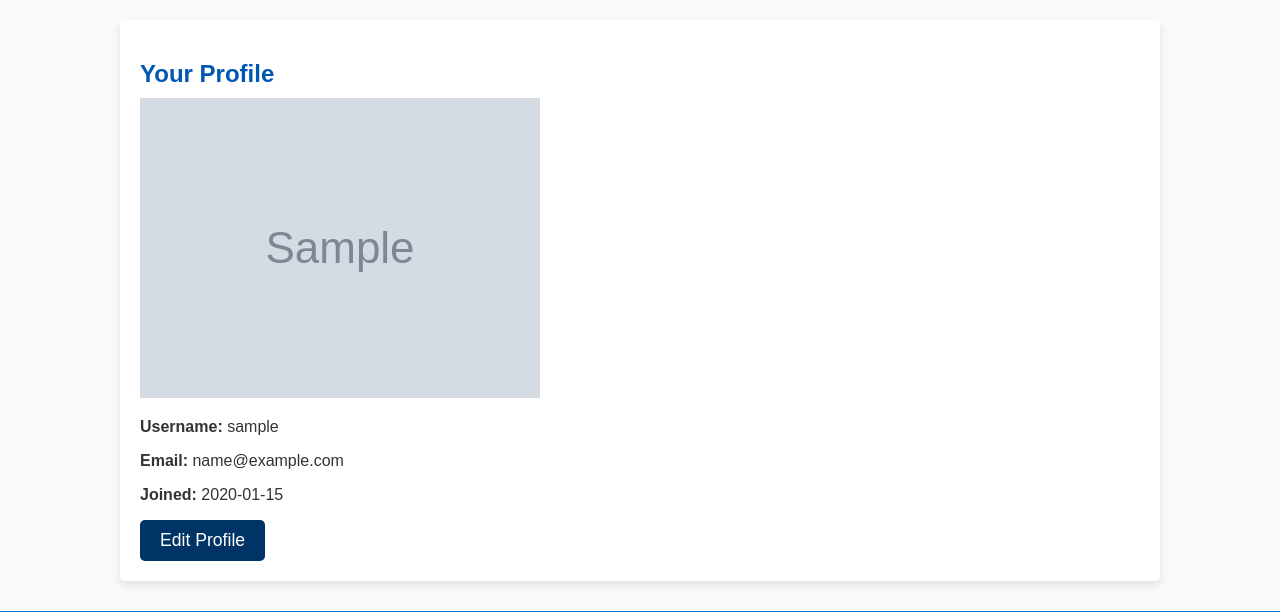
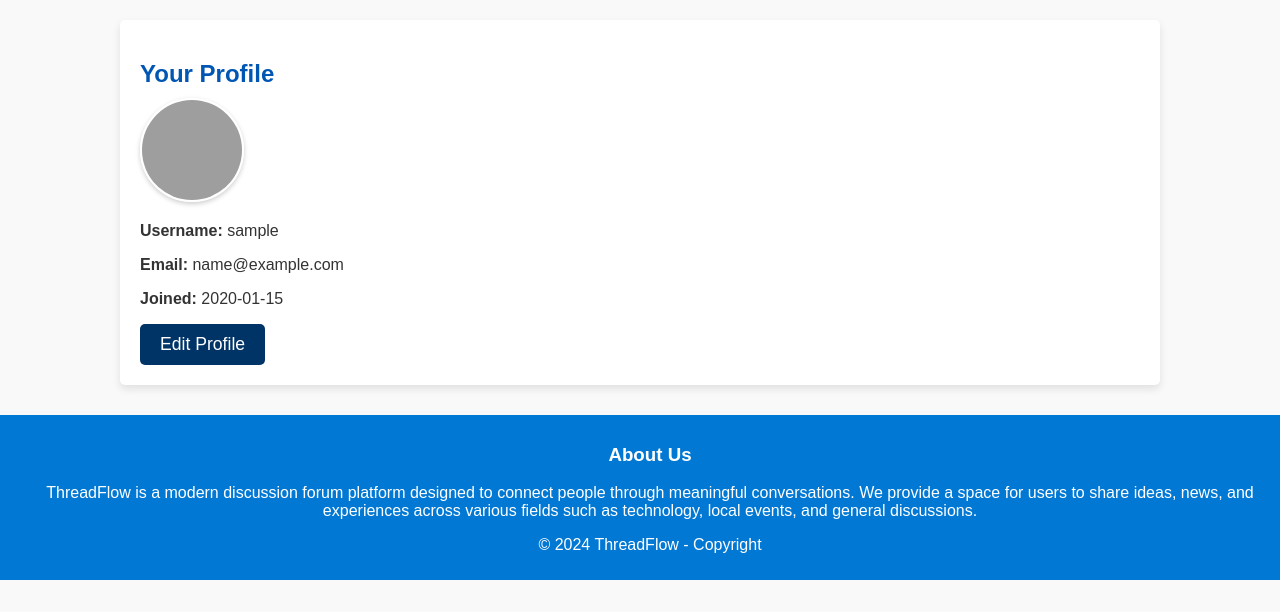
Before and after one commit to Malvin024/ThreadFlow, a PHP site: page /profile.php in a window 1280 px wide. Shown: the part 67-679 px from the top of the page. After the commit the page ends 647 px from the top, so only its background shows below. Run offline with PHP 8.4, Linux system fonts and the light colour scheme; the visitor is signed in with stand-in values (Sample User, id 1); tables that the repository leaves empty or names only in its code hold one stand-in row (values such as "Sample post"); grey boxes marked "Sample" are stand-in pictures; grey boxes are pictures that could not be loaded.

Commit message:
Update profile.php

```diff
--- a/profile.php
+++ b/profile.php
@@ -25,8 +25,8 @@ if (!$user) {
     exit();
 }
 
-// Set default profile picture if not set
-$profilePicture = $user['profile_picture'] ? $user['profile_picture'] : 'default-profile.png';
+// Set default profile picture if not set or if file does not exist
+$profilePicture = $user['profile_picture'] && file_exists('uploads/' . $user['profile_picture']) ? $user['profile_picture'] : 'default-picture.jfif';
 ?>
 
 <!DOCTYPE html>
@@ -36,6 +36,16 @@ $profilePicture = $user['profile_picture'] ? $user['profile_picture'] : 'default
     <meta name="viewport" content="width=device-width, initial-scale=1.0">
     <title>Profile - ThreadFlow</title>
     <link rel="stylesheet" href="/CSS/index-styles.css">
+    <style>
+        .profile-pic {
+            width: 100px; /* Lebih kecil */
+            height: 100px; /* Sesuaikan dengan width */
+            border-radius: 50%; /* Membuatnya bulat */
+            object-fit: cover; /* Menjaga proporsi gambar */
+            border: 2px solid #fff; /* Opsional: Border putih */
+            box-shadow: 0 2px 5px rgba(0, 0, 0, 0.2); /* Opsional: bayangan */
+        }
+    </style>
 </head>
 <body>
     <header>
```
